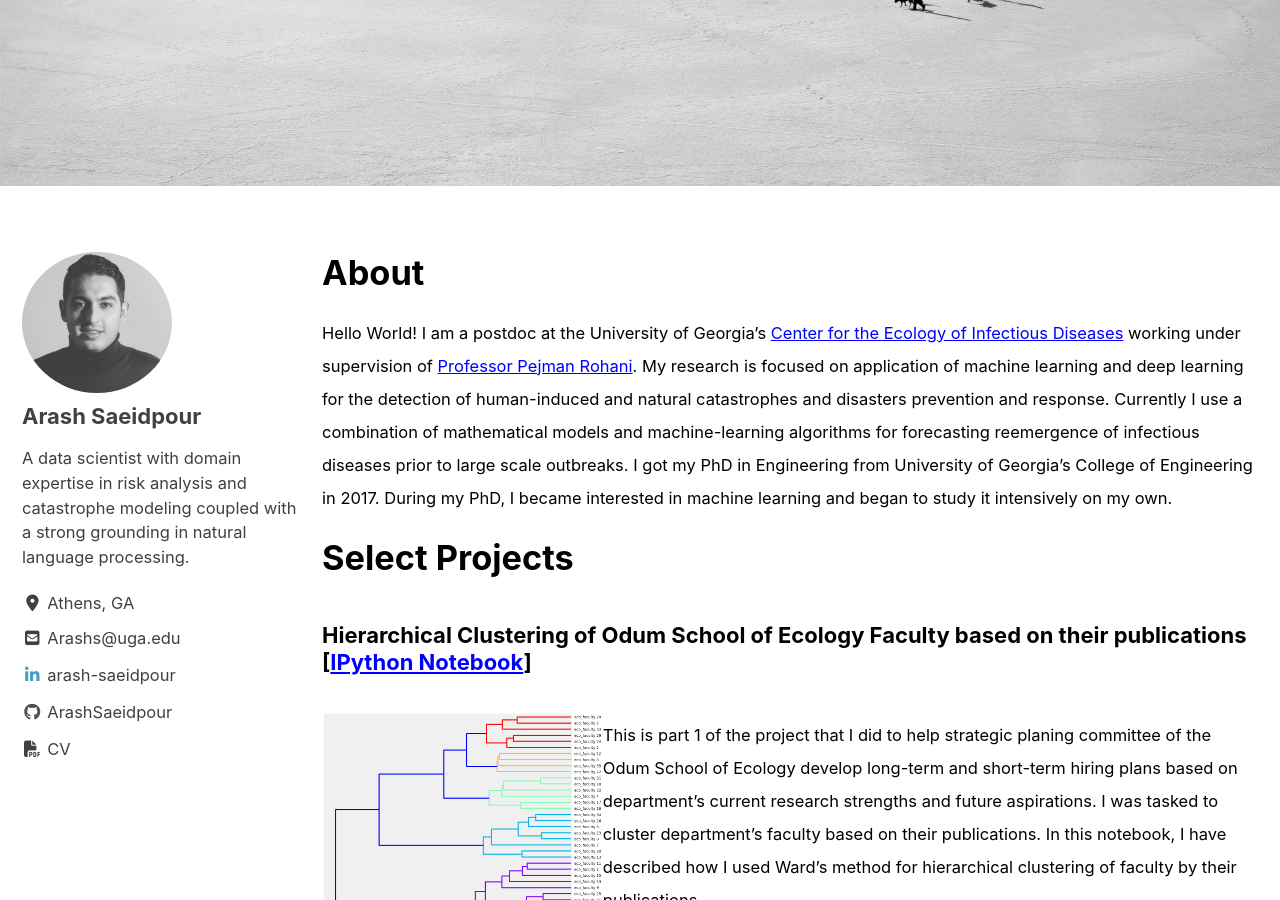
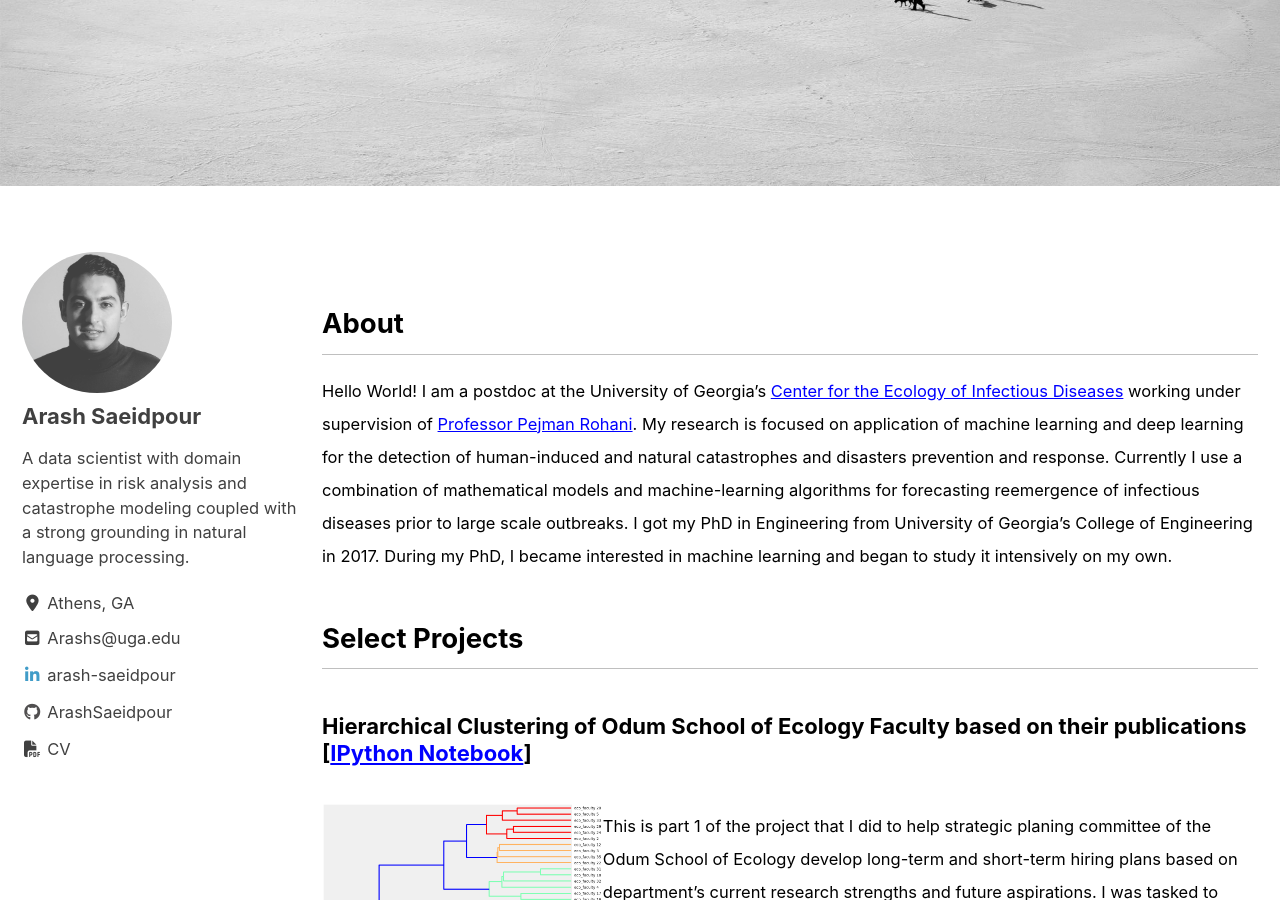
Before and after one commit to ArashSaeidpour/arashsaeidpour.github.io, a Jekyll site: the page built from index.md, in a window 1280 px wide and 900 px high, scrolled down 534 px. Built offline with Jekyll 4.4.1, drawn with Linux system fonts in a browser that asks for light colours; cached includes are drawn as plain includes; nearby versions of some CDN libraries.

Commit message:
Headers fixed

```diff
--- a/index.md
+++ b/index.md
@@ -23,13 +23,13 @@ analytics:
 #toc: true
 ---
 
-# About
+## About
 
 <sub> Hello World! I am a postdoc at the University of Georgia's [Center for the Ecology of Infectious Diseases](http://ceid.uga.edu/) working under supervision of [Professor Pejman Rohani](http://rohanilab.ecology.uga.edu/). My research is focused on application of  machine learning  and deep learning for  the detection of human-induced and natural catastrophes and disasters prevention and response. Currently I use a combination of mathematical models and machine-learning algorithms for forecasting reemergence of infectious diseases prior to large scale outbreaks. I got my PhD in Engineering from University of Georgia's College of Engineering in 2017. During my PhD, I became interested in machine learning and began to study it intensively on my own. <sub>
 
 
 
-# Select Projects
+## Select Projects
 
 ### Hierarchical Clustering of Odum School of Ecology Faculty based on their publications [[IPython Notebook][102]]<br>
 
@@ -114,7 +114,7 @@ analytics:
 ---
 
 
-# Publications
+## Publications
 #### [Parameterized fragility assessment of bridges subjected to hurricane events using metamodels and multiple environmental parameters][9]
 <sub> Arash Saeidpour, Mi Geum Chorzepa, Jason Christian, Stephan Durham <br>
 *Journal of Infrastructure Systems, 24(4), 2018* <sub>
@@ -141,7 +141,7 @@ analytics:
 
 ---
 
-# Presentations
+## Presentations
 
 <sub> - Poster Presentation (2019): "The return’s anatomy: dissection of pertussis resurgence in London", *EEID 2019*, Princeton University, Princeton, New Jersey. \[[Poster](https://docs.google.com/presentation/d/1zfcVHL_W03fepaAiSvXAb_FlHj55GxsHradAE83utzQ/edit?usp=sharing)\]<sub>
 
@@ -156,7 +156,7 @@ analytics:
 <sub> - Poster Presentation (2015): "Hurricane Risk Assessment for Georgia Coastal Bridges ", *GDOT/GTI 3rd Annual Transportation Research Expo*, Atlanta, Georgia. <sub>
 
 ---
-# MOOCS/Certificates
+## MOOCS/Certificates
 
 <sub> -  Machine Learning by Stanford University on Coursera \[[Certificate][201]\]
 
```
Also changed, not shown: 2 other files.
